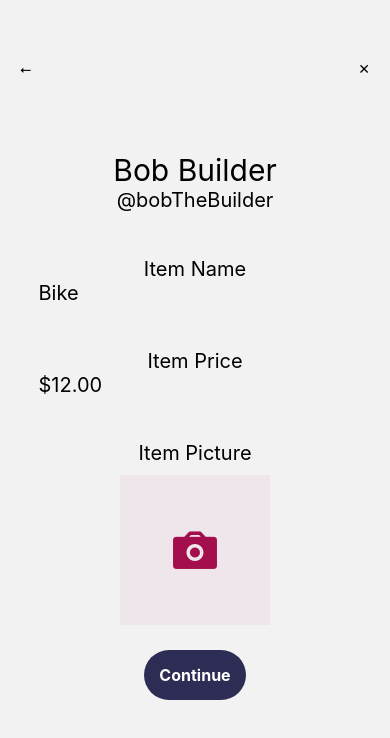
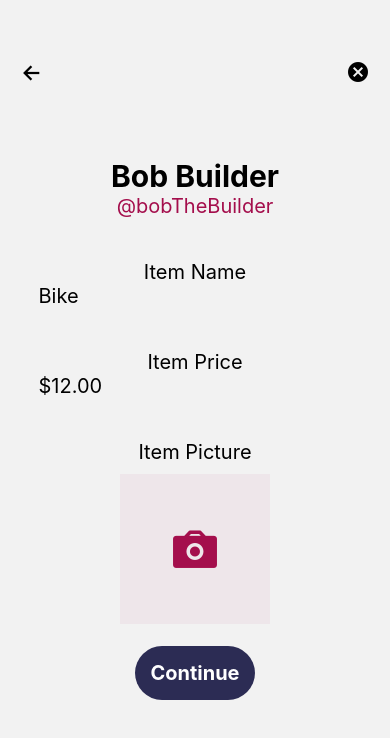
Before and after one commit to farisdurrani/buzzEx, a React Native app: screen /ItemPrice in a window 390 px wide. Shown: the top 738 px of the page. Built offline with nearby package versions, Linux system fonts and the light colour scheme.

Commit message:
Icon improvements

```diff
--- a/components/BButton.js
+++ b/components/BButton.js
@@ -31,7 +31,7 @@ const styles = StyleSheet.create({
   },
   buttonText: {
     color: "white",
-    fontSize: 16,
+    fontSize: 20,
     fontWeight: "bold",
   },
 });
--- a/screens/ItemPriceScreen.js
+++ b/screens/ItemPriceScreen.js
@@ -9,7 +9,7 @@ import {
 } from "react-native";
 import React, { useState, useEffect } from "react";
 import BButton from "../components/BButton";
-import { AntDesign } from "@expo/vector-icons";
+import { AntDesign, Ionicons, MaterialIcons } from "@expo/vector-icons";
 import { COLORS, LAYOUT } from "../constants";
 
 const ItemPriceScreen = ({ navigation }) => {
@@ -17,10 +17,10 @@ const ItemPriceScreen = ({ navigation }) => {
     <View style={styles.mainContainer}>
       <View style={styles.upperButtons}>
         <TouchableOpacity>
-          <Text>⭠</Text>
+          <Ionicons name="arrow-back" size={24} color="black" />
         </TouchableOpacity>
         <TouchableOpacity>
-          <Text>✕</Text>
+          <MaterialIcons name="cancel" size={24} color="black" />
         </TouchableOpacity>
       </View>
       <View style={LAYOUT.centerMiddle}>
@@ -70,9 +70,11 @@ const styles = StyleSheet.create({
   name: {
     paddingTop: 50,
     fontSize: 30,
+    fontWeight: "bold",
   },
   username: {
     fontSize: 20,
+    color: COLORS.primary_red,
   },
   text: {
     paddingTop: 20,
```
